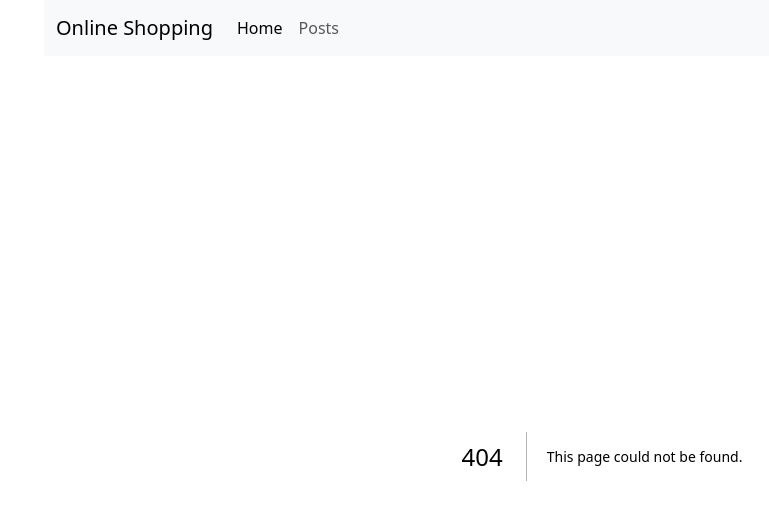
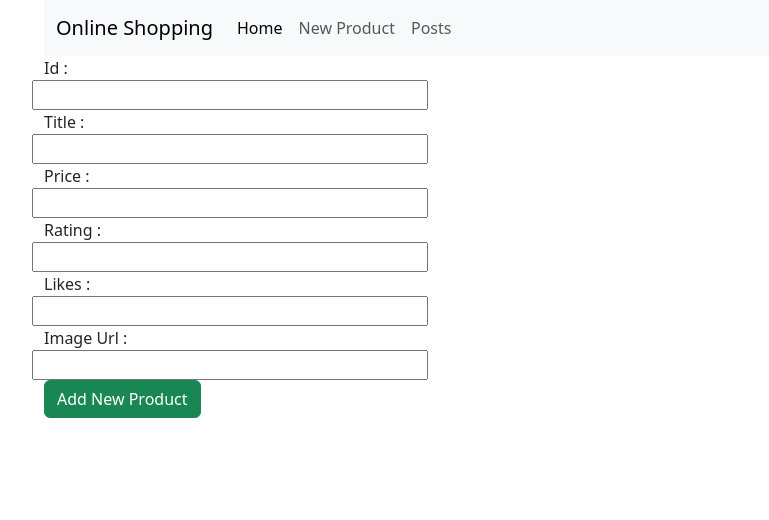
Before and after one commit to SumeetWajpe/EY_FullStack_March_24, a Next.js app in the folder NextJS/DAY9/onlineshopping_next_app/: page /newproduct in a window 1280 px wide. Before the commit this address had no page. Shown: the top 520 px of the page, without its empty margins (38-807 px from the left). Built offline with nearby package versions, Linux system fonts and the light colour scheme.

Commit message:
✨ Fetching New Product form data using Server Actions

```diff
--- /dev/null
+++ b/NextJS/DAY9/onlineshopping_next_app/src/app/newproduct/page.jsx
@@ -0,0 +1,50 @@
+import React from "react";
+
+function NewProduct() {
+  async function addNewProduct(formData) {
+    // Define a server action
+    "use server";
+    // Get User Input
+    const id = formData.get("pid");
+    const title = formData.get("ptitle");
+
+    console.log(id, title);
+    // Add New Product (fetch)
+    // Redirect to /products
+  }
+  return (
+    <div>
+      <form action={addNewProduct}>
+        <div class="col-md-4">
+          <div class="row">
+            <label htmlFor="txtProductId">Id :</label>
+            <input type="number" id="txtProductId" name="pid" />
+          </div>
+          <div class="row">
+            <label htmlFor="txtProductTitle">Title :</label>
+            <input type="text" id="txtProductTitle" name="ptitle" />
+          </div>
+          <div class="row">
+            <label htmlFor="txtProductPrice">Price :</label>
+            <input type="number" id="txtProductPrice" name="pprice" />
+          </div>
+          <div class="row">
+            <label htmlFor="txtProductRating">Rating :</label>
+            <input type="number" id="txtProductRating" name="prating" />
+          </div>
+          <div class="row">
+            <label htmlFor="txtProductLikes">Likes :</label>
+            <input type="number" id="txtProductLikes" name="plikes" />
+          </div>
+          <div class="row">
+            <label htmlFor="txtProductImageUrl">Image Url :</label>
+            <input type="text" id="txtProductImageUrl" name="pimageurl" />
+          </div>
+        </div>
+        <button class="btn btn-success">Add New Product</button>
+      </form>
+    </div>
+  );
+}
+
+export default NewProduct;
--- a/NextJS/DAY9/onlineshopping_next_app/src/components/navbar.component.jsx
+++ b/NextJS/DAY9/onlineshopping_next_app/src/components/navbar.component.jsx
@@ -25,6 +25,11 @@ function Navbar() {
               </Link>
             </li>
             <li className="nav-item">
+              <Link className="nav-link" href="/newproduct">
+                New Product
+              </Link>
+            </li>
+            <li className="nav-item">
               <Link className="nav-link" href="/posts">
                 Posts
               </Link>
--- a/NextJS/DAY9/onlineshopping_next_app/src/components/product.component.jsx
+++ b/NextJS/DAY9/onlineshopping_next_app/src/components/product.component.jsx
@@ -1,9 +1,10 @@
 import React from "react";
-
+import Link from "next/link";
 function Product({ productdetails }) {
   return (
     <div className="col-md-3 my-1">
       <div className="card">
+        <Link href={"/productdetails/" + productdetails.id}>
           <img
             src={productdetails.imageUrl}
             className="card-img-top"
@@ -11,6 +12,7 @@ function Product({ productdetails }) {
             height="150px"
             alt={productdetails.title}
           />
+        </Link>
         <div className="card-body">
           <h5 className="card-title">{productdetails.title}</h5>
           <p className="card-text">{productdetails.price}</p>
```
Also changed, not shown: NextJS/DAY9/onlineshopping_next_app/src/app/postdetails/[id]/page.jsx (added, +26 -0 lines), NextJS/DAY9/onlineshopping_next_app/src/app/posts/page.js (+5 -3 lines), NextJS/DAY9/onlineshopping_next_app/src/app/productdetails/[id]/page.jsx (added, +31 -0 lines). Lines whose indentation alone changed are shown as unchanged.
